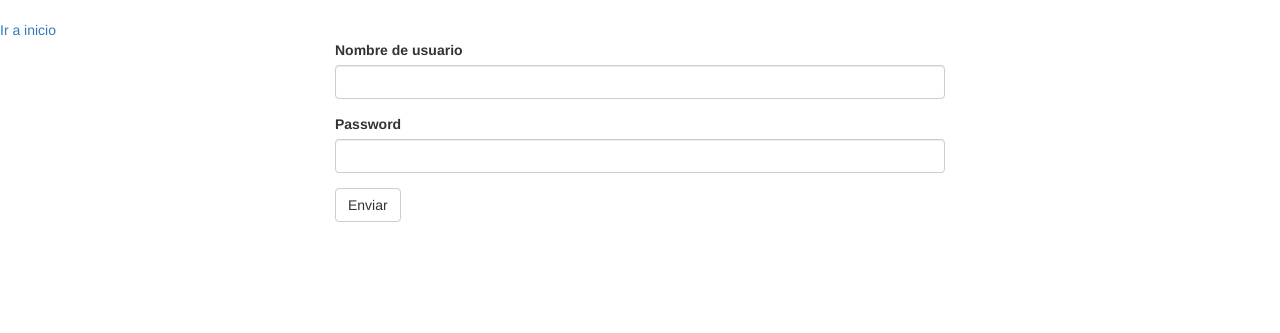
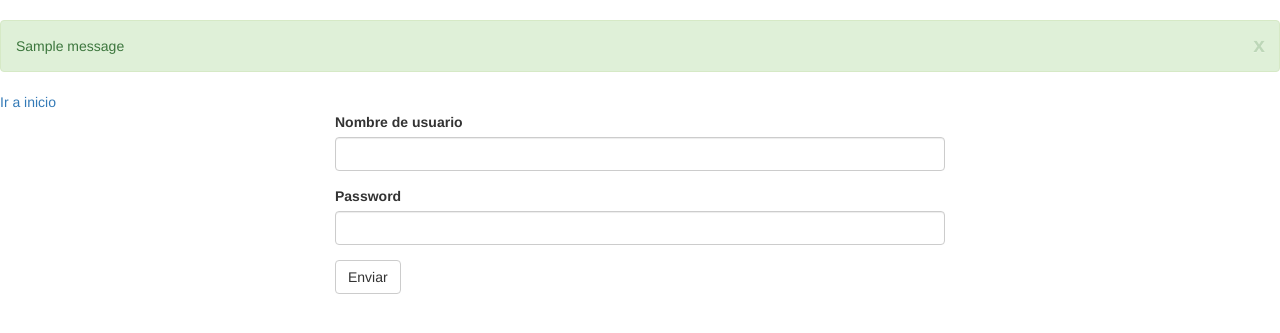
Before and after one commit to dcarolinahdev/py_flask_hello_world, a Flask app: page /hello in a window 1280 px wide. Shown: the part 52-385 px from the top of the page. Run offline with Flask 2, Linux system fonts and the light colour scheme; one stand-in notice (Sample message) is shown; some libraries are stand-ins or nearby versions.

Commit message:
Templates: popups

```diff
--- a/main.py
+++ b/main.py
@@ -1,4 +1,4 @@
-from flask import Flask, request, make_response, redirect, render_template, session, url_for
+from flask import Flask, request, make_response, redirect, render_template, session, url_for, flash
 from flask_bootstrap import Bootstrap
 
 from flask_wtf import FlaskForm
@@ -53,6 +53,7 @@ def hello():
     if login_form.validate_on_submit():
         username = login_form.username.data
         session['username'] = username
+        flash('Username registered successfully!')
         return redirect(url_for('index'))
 
     return render_template('hello.html', **context)
--- a/templates/base.html
+++ b/templates/base.html
@@ -11,9 +11,20 @@
         {% include 'navbar.html' %}
     {% endblock %}
 
+    {% for message in get_flashed_messages() %}
+    <div class="alert alert-success alert-dismissible">
+        <button type="button" data-dismiss="alert" class="close">x</button>
+        {{ message }}
+    </div>
+    {% endfor %}
+
     {% block content %}{% endblock %}
 
     <footer>
         {% block footer %}{% endblock %}
     </footer>
+
+    {% block scripts %}
+        {{ super() }}
+    {% endblock %}
 {% endblock  %}
```
